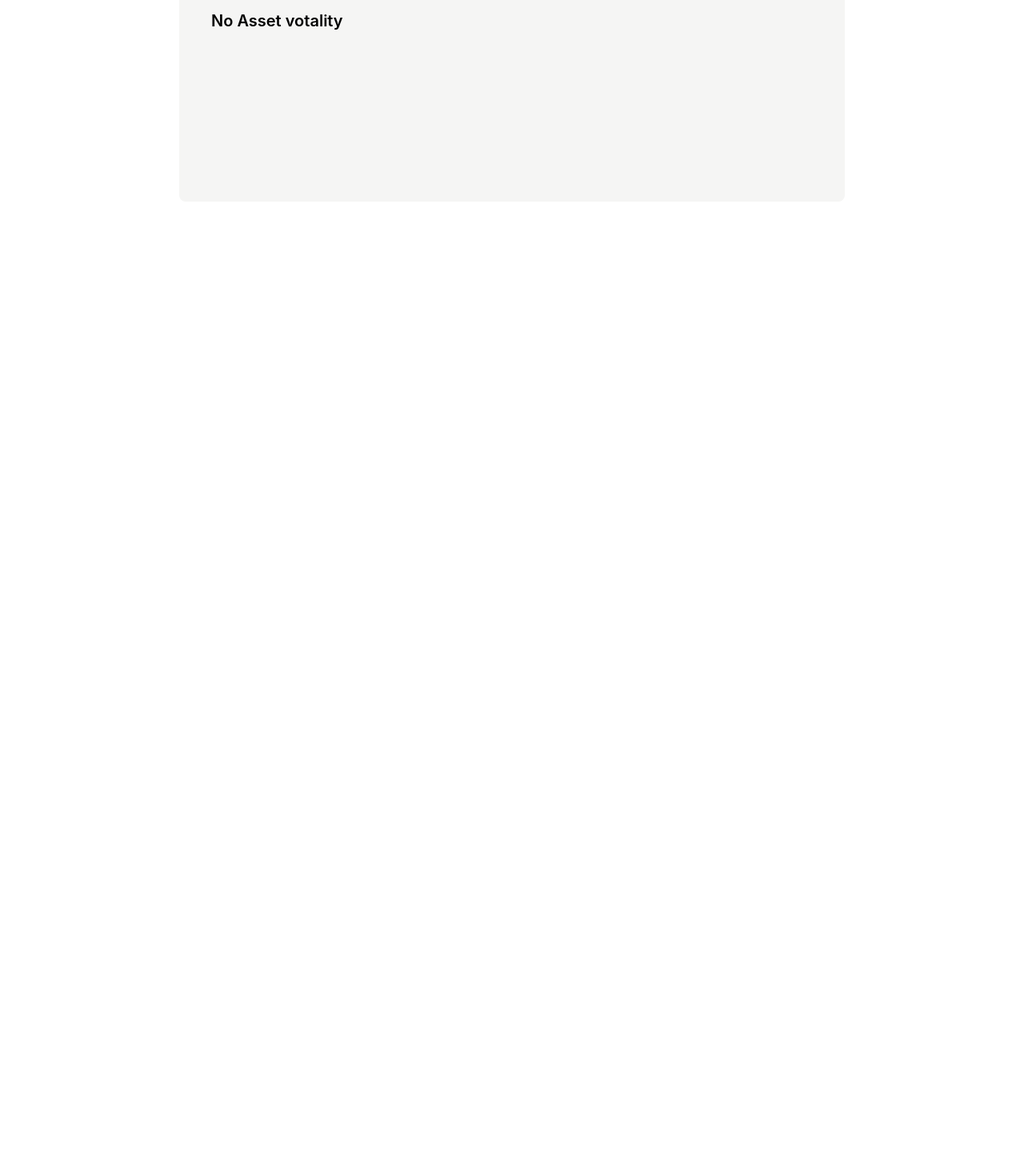
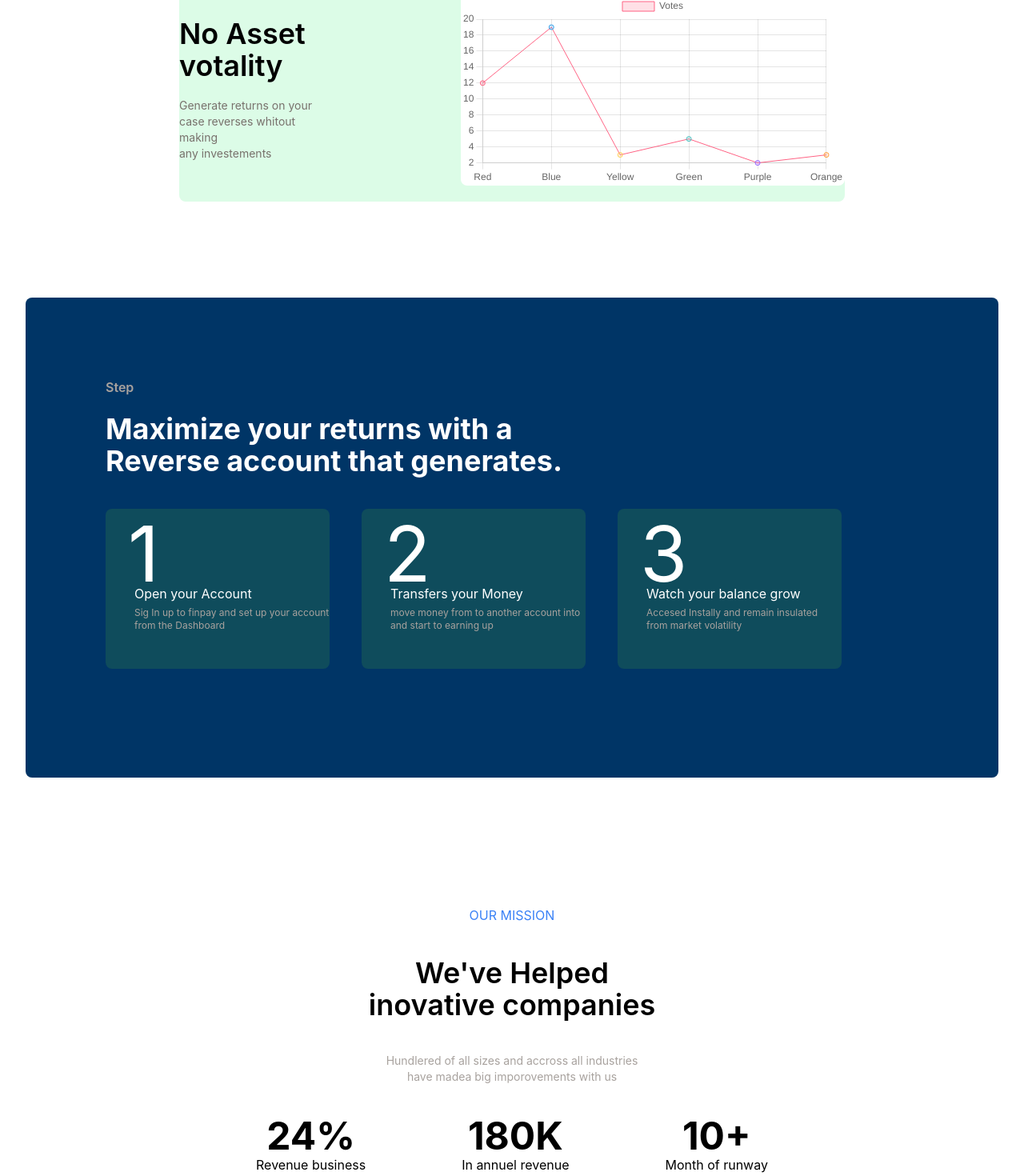
Before and after one commit to Cyber-Lampung/Belajar_React, a React (Create React App) app in the folder project-web-awal/: page / in a window 1280 px wide. Shown: the part 2060-3530 px from the top of the page at 80% size. Before the commit the page ends 2312 px from the top, so only its background shows below. Built offline with nearby package versions, Linux system fonts and the light colour scheme.

Commit message:
::LandingPage

```diff
--- /dev/null
+++ b/package.json
@@ -0,0 +1,5 @@
+{
+  "dependencies": {
+    "chart.js": "^4.5.0"
+  }
+}
--- a/project-web-awal/src/pages/LandingPage/Home.jsx
+++ b/project-web-awal/src/pages/LandingPage/Home.jsx
@@ -1,15 +1,56 @@
-import React, { useEffect } from "react";
+import React, { useEffect, useRef } from "react";
 import Navbar from "../../Components/Navbar";
 import Input from "../../Components/Input";
 import Button from "../../Components/Button";
 import AOS from "aos";
 import "aos/dist/aos.css";
+import Chart from "chart.js/auto";
 
 function Home() {
+  const chartRef = useRef(null); // 1. bikin ref dulu
+  let chartInstance = null;
+
   useEffect(() => {
     AOS.init({
       duration: 1000, // durasi animasi dalam ms
-      once: true, // animasi hanya jalan sekali saat scroll
+      once: false, // animasi hanya jalan sekali saat scroll
+    });
+
+    const ctx = chartRef.current.getContext("2d"); // 2. ctx dibuat di sini, setelah render
+    if (chartInstance) {
+      chartInstance.destroy(); // biar gak dobel chart saat re-render
+    }
+    chartInstance = new Chart(ctx, {
+      type: "line",
+      data: {
+        labels: ["Red", "Blue", "Yellow", "Green", "Purple", "Orange"],
+        datasets: [
+          {
+            label: "Votes",
+            data: [12, 19, 3, 5, 2, 3],
+            backgroundColor: [
+              "rgba(255, 99, 132, 0.2)",
+              "rgba(54, 162, 235, 0.2)",
+              "rgba(255, 206, 86, 0.2)",
+              "rgba(75, 192, 192, 0.2)",
+              "rgba(153, 102, 255, 0.2)",
+              "rgba(255, 159, 64, 0.2)",
+            ],
+            borderColor: [
+              "rgba(255,99,132,1)",
+              "rgba(54, 162, 235, 1)",
+              "rgba(255, 206, 86, 1)",
+              "rgba(75, 192, 192, 1)",
+              "rgba(153, 102, 255, 1)",
+              "rgba(255, 159, 64, 1)",
+            ],
+            borderWidth: 1,
+          },
+        ],
+      },
+      options: {
+        responsive: true,
+      },
     });
   }, []);
   const Title = "FinPay";
@@ -101,7 +142,7 @@ function Home() {
             <div className="mt-30">
               <div className="boxCardFeature">
                 <div className="CardBox flex gap-30">
-                  <div className="Card1">
+                  <div className="Card1" data-aos="fade-right">
                     <i className="creditCard bi-credit-card text-4xl" />
                     <p className="text-2xl">Free Transfers</p>
                     <p className="text-stone-400 text-sm mt-3">
@@ -109,7 +150,7 @@ function Home() {
                       repeat purpuce by scheduling <br /> recurring payment
                     </p>
                   </div>
-                  <div className="Card2">
+                  <div className="Card2" data-aos="fade-down">
                     <i className="digram2 bi-diagram-2 text-4xl" />
                     <p className="text-2xl">Multiple Create Account</p>
                     <p className="text-stone-400 text-sm mt-3">
@@ -117,7 +158,7 @@ function Home() {
                       repeat purpuce by scheduling <br /> recurring payment
                     </p>
                   </div>
-                  <div className="Card3">
+                  <div className="Card3" data-aos="fade-left">
                     <i className="Shield bi-shield-exclamation text-4xl" />
                     <p className="text-2xl">Multiple Create Account</p>
                     <p className="text-stone-400 text-sm mt-3">
@@ -133,17 +174,23 @@ function Home() {
       </article>
       <article className="pt-100 bg-white">
         <div className="asideTitle">
-          <span className="text-md text-blue-500 flex justify-center">
+          <span
+            className="text-md text-blue-500 flex justify-center"
+            data-aos="fade-down"
+          >
             WHY US
           </span>
         </div>
         <div className="TitleSection mt-4 font-bold">
-          <h1 className="text-3xl flex justify-center">
+          <h1 className="text-3xl flex justify-center" data-aos="fade-up">
             Why they Prefer Finpay
           </h1>
         </div>
         <div className="flex justify-center mt-15 gap-20">
-          <div className="Card1 w-110 h-60 bg-stone-100 rounded-lg">
+          <div
+            className="Card1 w-110 h-60 bg-stone-100 rounded-lg"
+            data-aos="fade-right"
+          >
             <div className="wrapperCard p-15">
               <p className="text-5xl text-blue-400 font-bold">3K +</p>
               <p className="mt-5 text-xl font-semibold">
@@ -151,7 +198,10 @@ function Home() {
               </p>
             </div>
           </div>
-          <div className="Card2 w-110 h-60 bg-stone-100 rounded-lg">
+          <div
+            className="Card2 w-110 h-60 bg-stone-100 rounded-lg"
+            data-aos="fade-left"
+          >
             <div className="wrapperCard2 p-10">
               <p className="text-xl text-black font-semibold">
                 Instan Withdraw your funds <br /> at any Time
@@ -160,28 +210,153 @@ function Home() {
                 <img
                   src="https://vectorseek.com/wp-content/uploads/2023/06/Tokenize-Xchange-TKX-Logo-Vector.jpg"
                   alt=""
-                  className="w-19 "
+                  className="w-19 rounded-lg"
                 />
                 <img
                   src="https://img.freepik.com/premium-vector/ton-cryptocurrency-cartoon-coin-illustration-white-background_626313-775.jpg"
                   alt=""
-                  className="w-17"
+                  className="w-17 rounded-lg"
                 />
               </div>
             </div>
           </div>
         </div>
         <div className="mt-10">
-          <div className="w-[65%] h-70 m-auto bg-stone-100 rounded-lg">
-            <div className="p-10">
+          <div
+            className="w-[65%] h-70 m-auto bg-green-100 rounded-lg flex items-center justify-center"
+            data-aos="fade-up"
+          >
+            <div className="flex items-center gap-40">
               <aside className="left">
-                <p className="text-xl font-semibold">No Asset votality</p>
+                <p className="text-4xl font-semibold">No Asset votality</p>
+                <p className="mt-5 text-sm text-stone-500">
+                  Generate returns on your <br /> case reverses whitout making{" "}
+                  <br /> any investements
+                </p>
               </aside>
-              <aside className="right"></aside>
+              <aside className="right">
+                <div className="w-120 h-60 bg-white rounded-lg">
+                  <canvas ref={chartRef}></canvas>
+                </div>
+              </aside>
             </div>
           </div>
         </div>
       </article>
+
+      {/* for section three */}
+
+      <article className="pt-30 bg-white">
+        <aside
+          className="w-[95%] h-150 m-auto rounded-lg"
+          style={{ backgroundColor: "#003566" }}
+          data-aos="fade-up"
+        >
+          <div className="p-25">
+            <div className="subJudul">
+              <p className="text-md text-stone-400 font-semibold">Step</p>
+              <p className="text-4xl text-white font-bold mt-5">
+                Maximize your returns with a <br /> Reverse account that
+                generates.
+              </p>
+            </div>
+            <div className="mt-10 flex gap-10">
+              <div
+                className="Card1 w-70 h-50 rounded-lg"
+                style={{ backgroundColor: "#0f4c5c" }}
+                data-aos="fade-right"
+              >
+                <div className="p-2">
+                  <p className="text-8xl text-white pl-5">1</p>
+                  <div className="relative top-[-10px] left-7">
+                    <p className="text-white">Open your Account</p>
+                    <p className="text-stone-400 text-xs mt-1">
+                      Sig In up to finpay and set up your account <br /> from
+                      the Dashboard
+                    </p>
+                  </div>
+                </div>
+              </div>
+              <div
+                className="Card1 w-70 h-50 rounded-lg"
+                style={{ backgroundColor: "#0f4c5c" }}
+                data-aos="fade-up"
+              >
+                <div className="p-2">
+                  <p className="text-8xl text-white pl-5">2</p>
+                  <div className="relative top-[-10px] left-7">
+                    <p className="text-white">Transfers your Money</p>
+                    <p className="text-stone-400 text-xs mt-1">
+                      move money from to another account into <br /> and start
+                      to earning up
+                    </p>
+                  </div>
+                </div>
+              </div>
+              <div
+                className="Card1 w-70 h-50 rounded-lg"
+                style={{ backgroundColor: "#0f4c5c" }}
+                data-aos="fade-left"
+              >
+                <div className="p-2">
+                  <p className="text-8xl text-white pl-5">3</p>
+                  <div className="relative top-[-10px] left-7">
+                    <p className="text-white">Watch your balance grow</p>
+                    <p className="text-stone-400 text-xs mt-1">
+                      Accesed Instally and remain insulated <br /> from market
+                      volatility
+                    </p>
+                  </div>
+                </div>
+              </div>
+            </div>
+          </div>
+        </aside>
+      </article>
+
+      <article className="pt-40 pb-40  bg-white">
+        <div className="titleFour">
+          <div className="items-center">
+            <p className="text-md text-blue-500 text-center">OUR MISSION</p>
+            <div className="text-center font-semibold mt-10 text-4xl">
+              <p>We've Helped</p>
+              <p>inovative companies</p>
+            </div>
+            <div className="mt-10">
+              <p className="text-stone-400 text-sm text-center">
+                Hundlered of all sizes and accross all industries <br /> have
+                madea big imporovements with us
+              </p>
+            </div>
+          </div>
+          <div className="mt-10 flex justify-center gap-30">
+            <div className="card1">
+              <p className="text-5xl font-bold text-center">24%</p>
+              <p>Revenue business</p>
+            </div>
+            <div className="card1">
+              <p className="text-5xl font-bold text-center">180K</p>
+              <p>In annuel revenue</p>
+            </div>
+            <div className="card1">
+              <p className="text-5xl font-bold text-center">10+</p>
+              <p>Month of runway</p>
+            </div>
+          </div>
+
+          <div className="mt-30">
+            <div>
+              <p className="text-center">Choose Plan</p>
+            </div>
+            <div className="mt-20 flex gap-30 justify-center">
+              <div className="Card w-100 h-50 bg-stone-100 rounded-lg"></div>
+              <div className="Card w-100 h-50 bg-stone-300 rounded-lg"></div>
+            </div>
+          </div>
+        </div>
+      </article>
+
+      <article className="mt-40"></article>
     </main>
   );
 }
```
Also changed, not shown: 1 other file (tests, documents, lock files or other folders).
